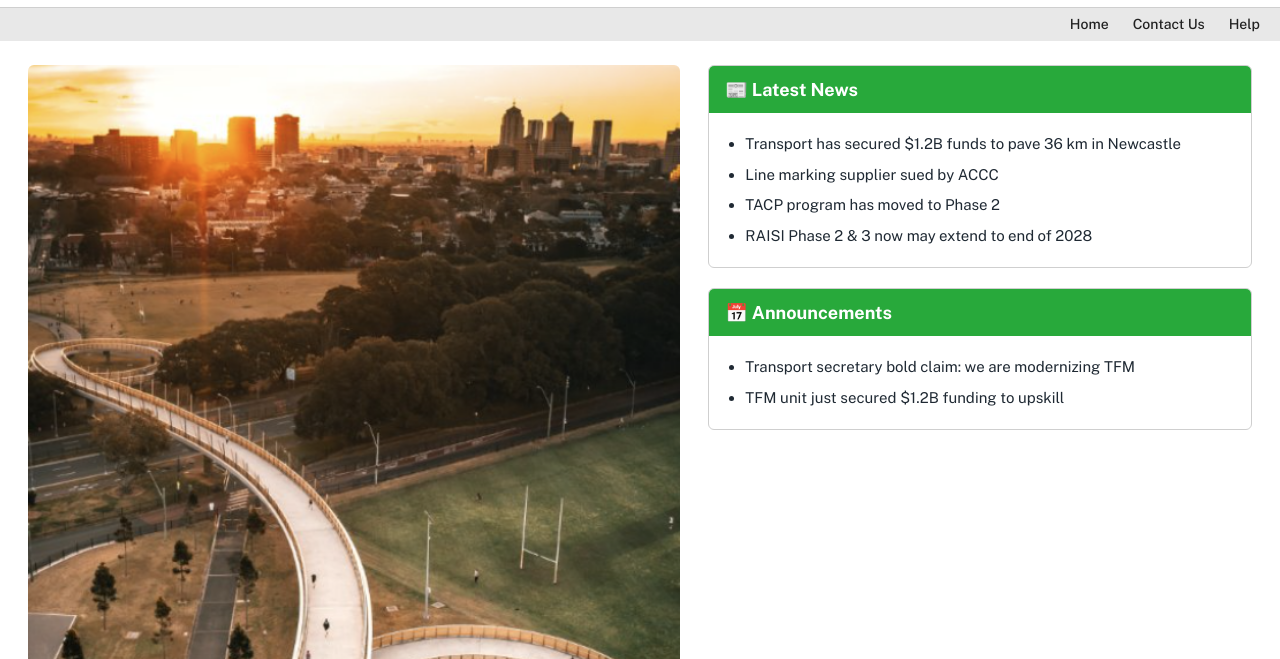
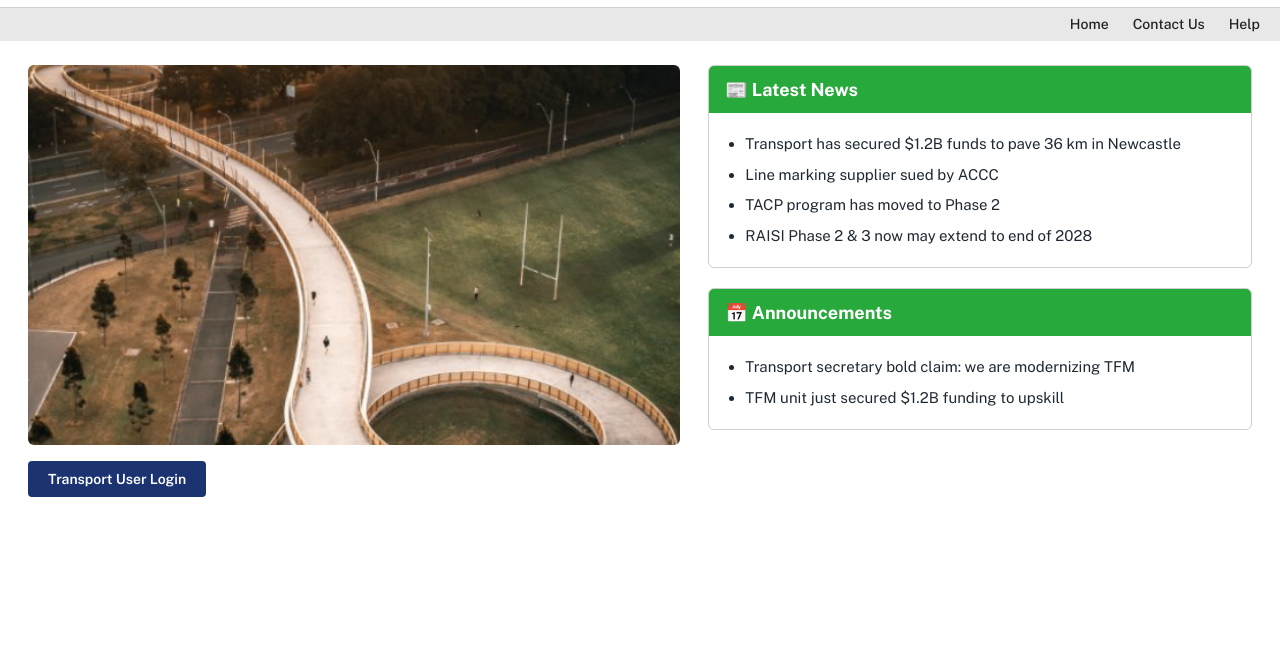
Before and after one commit to marquee-IT-visionary/pamb-portal, a plain HTML site: page site/index.html in a window 1280 px wide. Shown: the part 89-748 px from the top of the page. Drawn offline with nearby package versions, Linux system fonts and the light colour scheme.

Commit message:
Crop landing hero image
Co-authored-by: Copilot App <223556219+Copilot@users.noreply.github.com>

```diff
--- a/site/styles.css
+++ b/site/styles.css
@@ -26,7 +26,7 @@ a{color:var(--navy)}
 h1{font-size:26px;color:var(--navy);margin:0 0 16px}h2{font-size:18px;margin:0 0 10px}
 .home{display:grid;grid-template-columns:1.2fr 1fr;gap:28px}
 .hero{border-radius:6px;overflow:hidden;margin-bottom:16px}
-.hero img{display:block;width:100%;height:auto}
+.hero img{display:block;width:100%;height:380px;object-fit:cover;object-position:50% 65%}
 .hero svg{position:absolute;inset:0;width:100%;height:100%}
 .card{border:1px solid var(--line);border-radius:6px;margin-bottom:20px;overflow:hidden}
 .card>h2{margin:0;padding:10px 16px;background:var(--green);color:#fff;display:flex;gap:8px;align-items:center}
```
